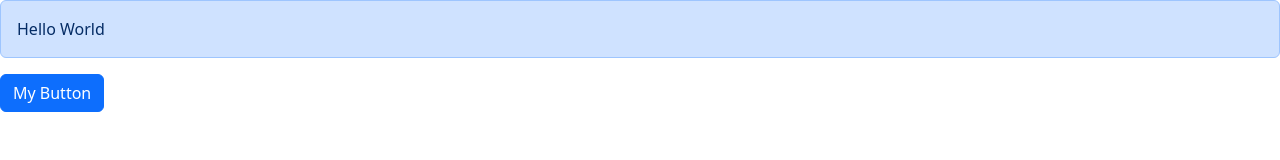
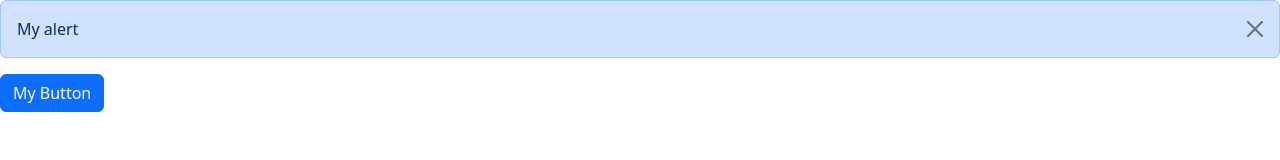
Before and after one commit to hugoretail/React-Tutorial, a React (Vite) app in the folder react-tutorial/: page / in a window 1280 px wide. Both pictures are taken after a click on the button "My Button". Shown: the top 160 px of the page. Built offline with nearby package versions, Linux system fonts and the light colour scheme.

Commit message:
exercice showing an alert: done

```diff
--- a/react-tutorial/src/App.tsx
+++ b/react-tutorial/src/App.tsx
@@ -1,14 +1,15 @@
+import { useState } from 'react';
 import Alert from './components/Alert';
 import Button from './components/Button';
 
 function App() {
+
+  const [alertVisible, setAlertVisibility] = useState(false);
+
   return (
     <div>
-      <Alert>
-        Hello <span>World</span>
-      </Alert>
-
-      <Button onClick={() => console.log('Clicked')}>
+      { alertVisible && <Alert onClose={() => setAlertVisibility(false)}>My alert</Alert> }
+      <Button onClick={() => setAlertVisibility(true)}>
         My Button
       </Button>
     </div>
--- a/react-tutorial/src/components/Alert.tsx
+++ b/react-tutorial/src/components/Alert.tsx
@@ -2,13 +2,22 @@
 
 interface Props {
   children: ReactNode;
+  onClose: () => void;
 }
 
+const Alert = ({ children, onClose }: Props) => {
+  return (
+    <div className="alert alert-primary alert-dismissible">
+      {children}
+      <button
+        type="button"
+        className="btn-close"
+        onClick={onClose}
+        data-bs-dismiss="alert"
+        aria-label="Close"
+      ></button>
+    </div>
+  );
+};
 
-const Alert = ( { children }: Props) => {
-  return (
-    <div className="alert alert-primary">{children}</div>
-  )
-}
-
-export default Alert
+export default Alert;
```
